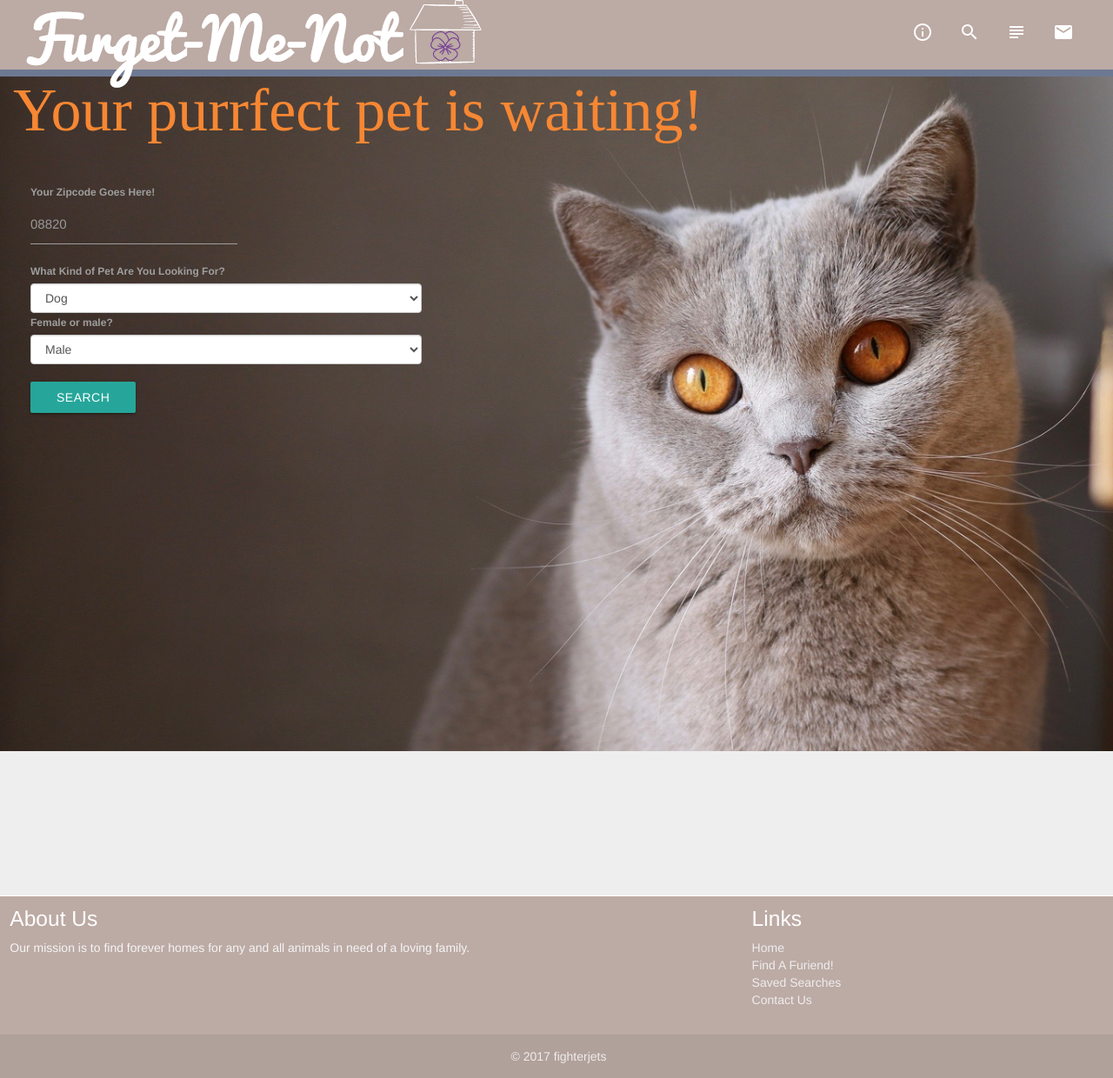
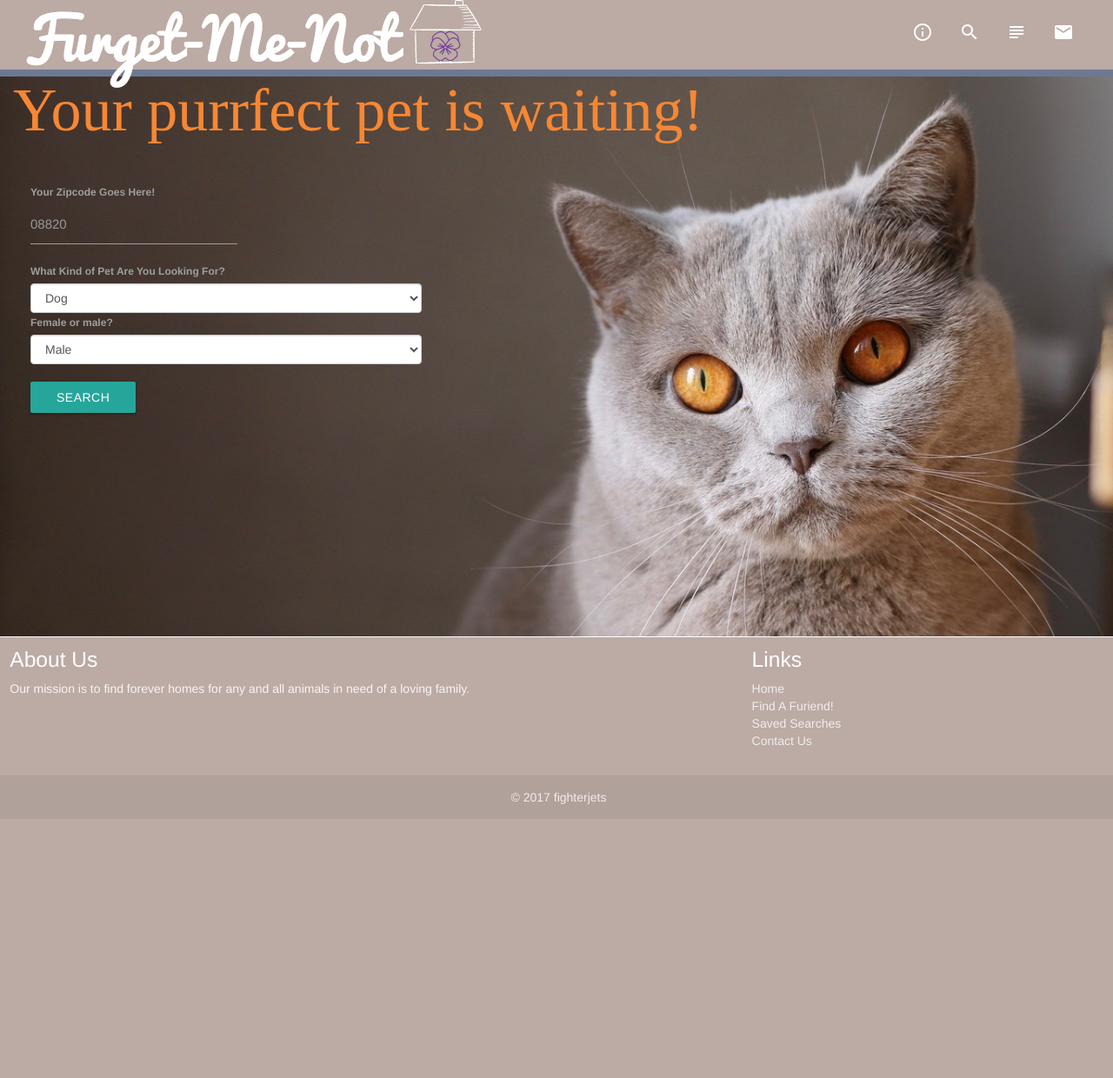
Before and after one commit to kcharner/Fur-Get-Me-Not-Pet-Adoptions, a PHP site: page /searchForm.html in a window 1280 px wide. Shown: the whole page at 87% size. After the commit the page ends 925 px from the top, so only its background shows below. Run offline with PHP 8.4, Linux system fonts and the light colour scheme; some libraries are stand-ins or nearby versions; some web fonts are replaced.

Commit message:
fixed footer and jumbotron

```diff
--- a/assets/css/searchStyle.css
+++ b/assets/css/searchStyle.css
@@ -32,7 +32,7 @@ main {
 	background-color: "brown lighten-4";
 	background-size: 100%;
 	background-repeat: no-repeat;
-	height: 950px;
+	height: 652px;
 	margin-bottom: 0px;
 	padding-bottom: 0px;
 	border-top: 8px solid #6D7993;
--- a/assets/css/style.css
+++ b/assets/css/style.css
@@ -28,7 +28,7 @@ main {
 	background-color: "brown lighten-4";
 	background-size: 100%;
 	background-repeat: no-repeat;
-	height: 950px;
+	height: 830px;
 	margin-bottom: 0px;
 	padding-bottom: 0px;
 	border-bottom: : 0px;
@@ -42,7 +42,6 @@ main {
 	color: white;
 	padding-right: 10px;
 }
-
 
 #logo {
 	padding-left: 30px;
```
